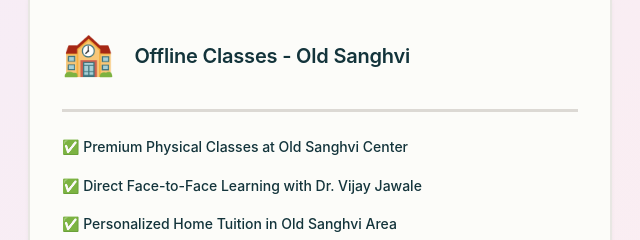
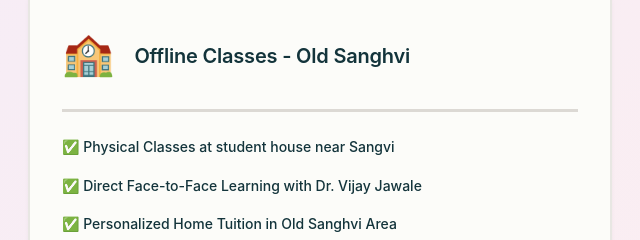
Before and after one commit to vijayclasseshelp-com/vijayclasses, a plain HTML site: page index.html in a window 1280 px wide. Shown: the part 2661-2901 px from the top of the page, 628-1268 px from the left. Drawn offline with Linux system fonts and the light colour scheme; a web font is replaced by a local one.

Commit message:
Update index.html

```diff
--- a/index.html
+++ b/index.html
@@ -7,7 +7,7 @@
     <!-- Primary SEO Meta Tags -->
     <title>Vijay Classes by Dr. Vijay Jawale | Best Coaching Classes in Pune for CBSE SSC ICSE | Classes 6th to 10th</title>
     <meta name="title" content="Vijay Classes by Dr. Vijay Jawale | Best Coaching Classes in Pune for CBSE SSC ICSE | Classes 6th to 10th">
-    <meta name="description" content="Best coaching classes in Pune by Dr. Vijay Jawale. Expert tuition for classes 6th to 10th in CBSE, SSC, ICSE boards. Online classes for all Pune + home tuition in Old Sanghvi. Mathematics, Science, Social Science coaching with 15+ years experience.">
+    <meta name="description" content="Best coaching classes in Pune by Dr. Vijay Jawale. Expert tuition for classes 6th to 10th in CBSE, SSC, ICSE boards. Online classes for all Pune + home tuition in Old Sanghvi. Mathematics, Science, Social Science coaching with 2+ years experience.">
     <meta name="keywords" content="coaching classes Pune, home tuition Old Sanghvi, online classes Pune, CBSE coaching, SSC coaching, ICSE coaching, Dr. Vijay Jawale, mathematics tuition Pune, science coaching Pune, board exam preparation, 6th to 10th coaching, Old Sanghvi tuition, best coaching classes Pune, home tuition Pune, online tuition Maharashtra">
     <meta name="author" content="Dr. Vijay Jawale">
     <meta name="robots" content="index, follow">
@@ -278,7 +278,7 @@
                         <h3>Offline Classes - Old Sanghvi</h3>
                     </div>
                     <div class="coverage-benefits">
-                        <div class="benefit-point animate-check-list">✅ Premium Physical Classes at Old Sanghvi Center</div>
+                        <div class="benefit-point animate-check-list">✅ Physical Classes at student house near Sangvi </div>
                         <div class="benefit-point animate-check-list">✅ Direct Face-to-Face Learning with Dr. Vijay Jawale</div>
                         <div class="benefit-point animate-check-list">✅ Personalized Home Tuition in Old Sanghvi Area</div>
                         <div class="benefit-point animate-check-list">✅ Traditional Classroom Experience & Peer Learning</div>
```
